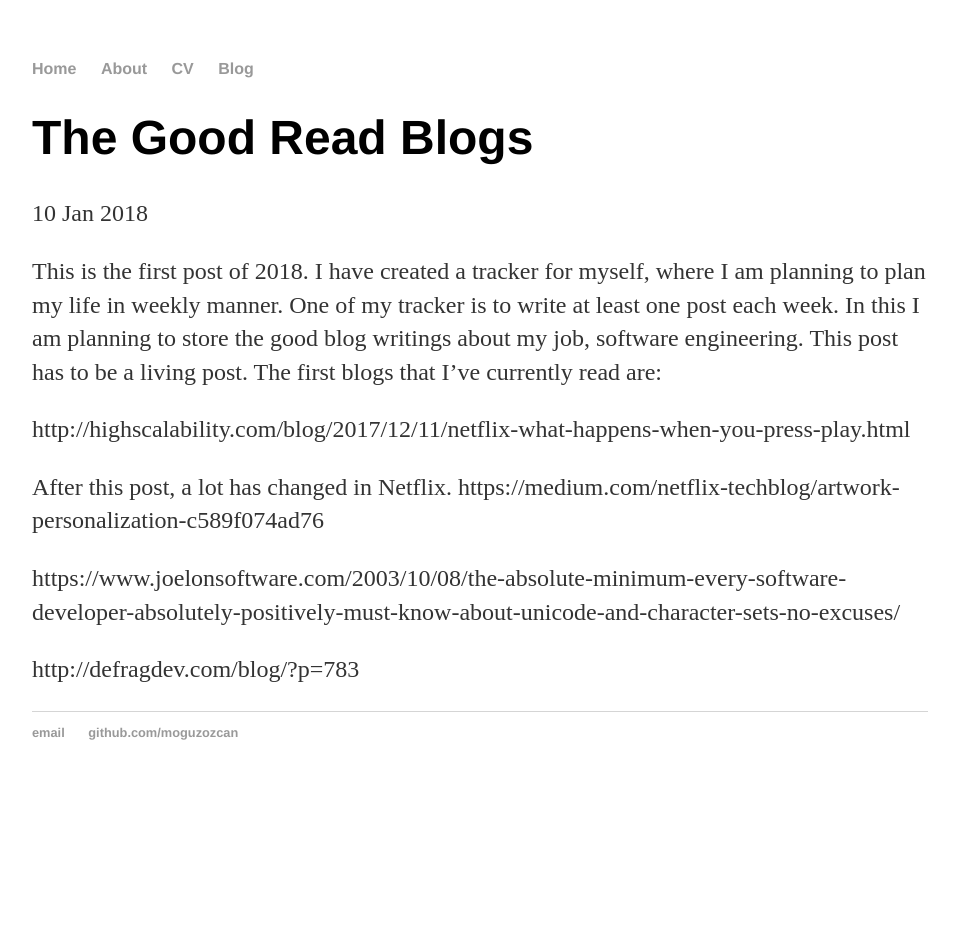
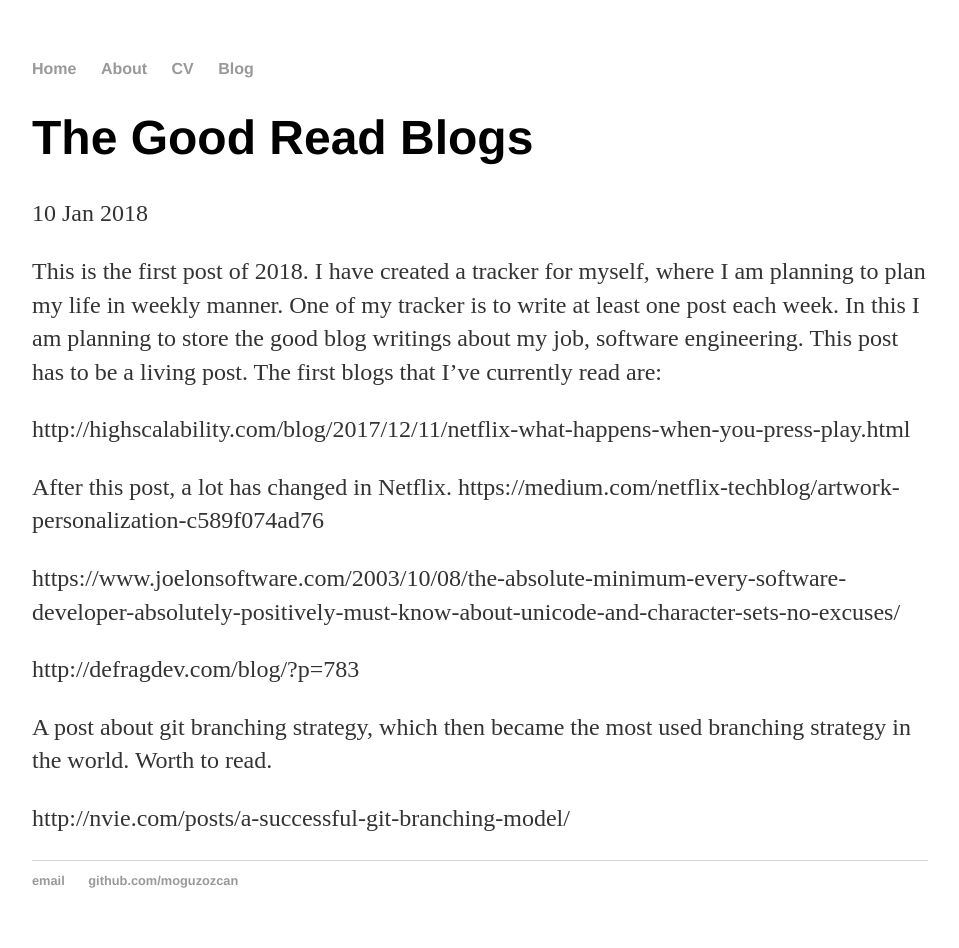
Before and after one commit to moguzozcan/moguzozcan.github.io, a Jekyll site: the page built from _posts/2018-01-10-The-Good-Read-Blogs.md, in a window 1280 px wide. Shown: the whole page, without its empty margins (160-1119 px from the left). Built offline with Jekyll 4.4.1, drawn with Linux system fonts in a browser that asks for light colours; before the commit the page ends 900 px from its top, so only the background shows below that.

Commit message:
Update 2018-01-10-The-Good-Read-Blogs.md

```diff
--- a/_posts/2018-01-10-The-Good-Read-Blogs.md
+++ b/_posts/2018-01-10-The-Good-Read-Blogs.md
@@ -15,3 +15,7 @@ After this post, a lot has changed in Netflix. https://medium.com/netflix-techbl
 https://www.joelonsoftware.com/2003/10/08/the-absolute-minimum-every-software-developer-absolutely-positively-must-know-about-unicode-and-character-sets-no-excuses/
 
 http://defragdev.com/blog/?p=783
+
+A post about git branching strategy, which then became the most used branching strategy in the world. Worth to read.
+
+http://nvie.com/posts/a-successful-git-branching-model/
```
